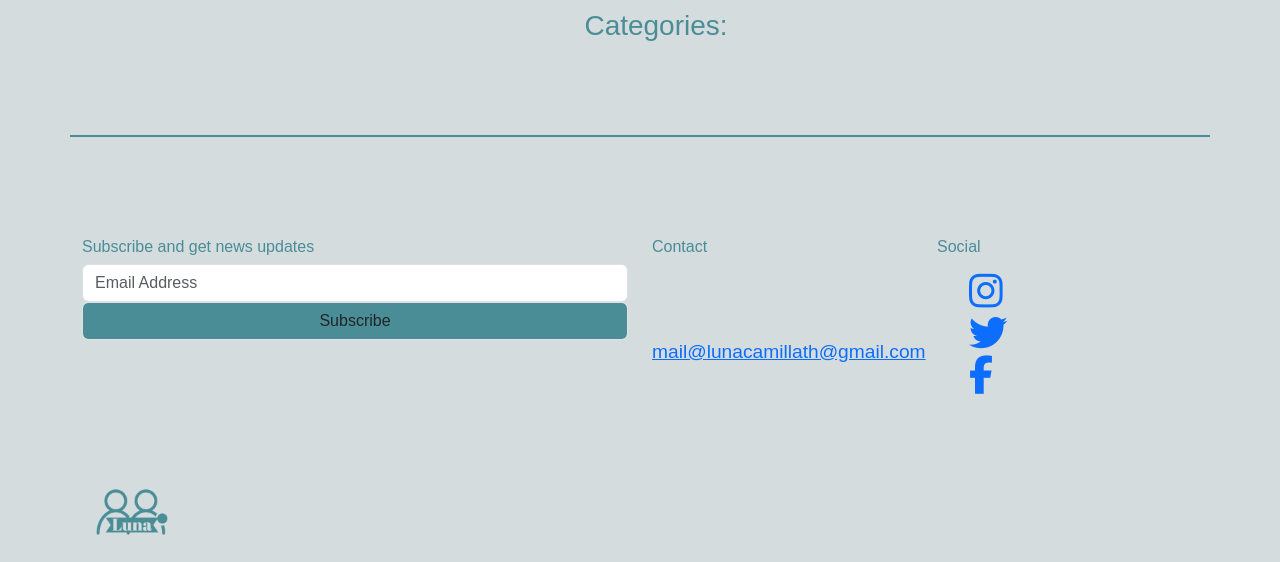
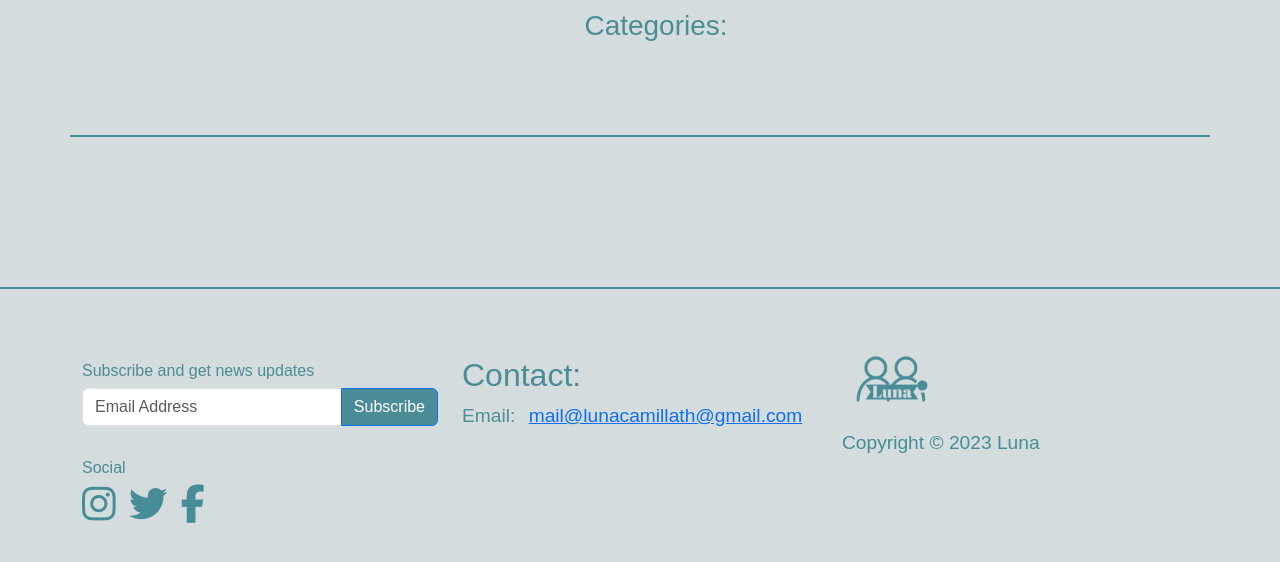
Before and after one commit to CamillaTH/portfolio-4, a Django app: page / in a window 1280 px wide. Shown: the part 668-1230 px from the top of the page. After the commit the page ends 1191 px from the top, so only its background shows below. Run offline with Django 3.2, Linux system fonts and the light colour scheme; data comes from the database, SQL or seed files in the repository; some libraries are stand-ins or nearby versions; some web fonts are replaced.

Commit message:
re-aranged html and style for footer

```diff
--- a/static/css/style.css
+++ b/static/css/style.css
@@ -74,7 +74,17 @@ ul {
   Footer
 -----------------------------------------*/
 .site-footer {
-  margin-top: 100px;
+  margin-top: 150px;
+  border-top: 2px solid #4B8D97;
+}
+.footer-container {
+  margin-top:40px;
+}
+.social-icon a i {
+  color: #478d97;
+}
+.copy-right {
+  color:#478d97;
 }
 
 
--- a/templates/base.html
+++ b/templates/base.html
@@ -99,65 +99,40 @@
     </main>
 
     <footer class="site-footer">
-        <div class="container">
-            <div class="row">
-                <div class="col-lg-6 col-12 mb-5 mb-lg-0">
+        <div class="container footer-container">
+            <div class="row align-items-center">
+                <div class="col-lg-4 col-12 mb-4 mb-lg-0">
                     <div class="subscribe-form-wrap">
                         <h6>Subscribe and get news updates</h6>
-
                         <form class="subscribe-form" action="#" method="post" role="form">
-                            <input type="email" name="subscribe-email" id="subscribe-email" pattern="[^ @]*@[^ @]*"
-                                class="form-control" placeholder="Email Address" required="">
-
-                            <div class="col-lg-12 col-12">
-                                <button type="submit" class="form-control" id="submit">Subscribe</button>
+                            <div class="input-group">
+                                <input type="email" name="subscribe-email" id="subscribe-email" pattern="[^@]*@[^@]*" class="form-control" placeholder="Email Address" required="">
+                                <button type="submit" class="btn btn-primary">Subscribe</button>
                             </div>
                         </form>
                     </div>
                 </div>
 
-                <div class="col-lg-3 col-md-6 col-12 mb-4 mb-md-0 mb-lg-0">
-                    <h6 class="mb-3">Contact</h6>
-
-                    <p class="mb-2"><strong class="d-inline me-2">Phone:</strong> 0000000000</p>
-
-                    <p>
+                <div class="col-lg-4 col-12 mb-4 mb-lg-0">
+                    <h2>Contact:</h2>
                         <strong class="d-inline me-2">Email:</strong>
-                        <a href="#">mail@lunacamillath@gmail.com</a>
-                    </p>
+                        <a href="mailto:mail@lunacamillath@gmail.com">mail@lunacamillath@gmail.com</a>
                 </div>
 
-                <div class="col-lg-3 col-md-6 col-12">
-                    <h6 class="mb-3">Social</h6>
-
-                    <ul class="social-icon">
-                        <li>
-                            <a href="https://instagram.com" target="_blank" aria-label="see updated on instagram" rel="noopener"> <i
-                                    class="fa-brands fa-instagram fa-2x"></i></a>
-                        </li>
-                        <li>
-                            <a href="https://twitter.com" target="_blank" aria-label="see updated on twitter" rel="noopener"> <i
-                                    class="fa-brands fa-twitter fa-2x"></i></a>
-                        </li>
-                        <li>
-                            <a href="https://facebook.com" target="_blank" aria-label="see updated on facebook" rel="noopener"> <i
-                                    class="fa-brands fa-facebook-f fa-2x"></i></a>
-                        </li>
+                <div class="col-lg-4 col-12 order-lg-3 order-2">
+                    <h6>Social</h6>
+                    <ul class="social-icon list-inline mb-0">
+                        <li class="list-inline-item"><a href="https://instagram.com" target="_blank" aria-label="See updates on Instagram" rel="noopener"><i class="fab fa-instagram fa-2x"></i></a></li>
+                        <li class="list-inline-item"><a href="https://twitter.com" target="_blank" aria-label="See updates on Twitter" rel="noopener"><i class="fab fa-twitter fa-2x"></i></a></li>
+                        <li class="list-inline-item"><a href="https://facebook.com" target="_blank" aria-label="See updates on Facebook" rel="noopener"><i class="fab fa-facebook-f fa-2x"></i></a></li>
                     </ul>
                 </div>
-            </div>
-        </div>
-       <div class="container pt-5">
-            <div class="row">
 
-                <div class="col-lg-2 col-md-3 col-12">
+                <div class="col-lg-4 col-12 order-lg-2 order-3">
                     <a class="navbar-brand" href="/">
-                        <img src="{% static '/images/luna-logo_transparent.png' %}" class="logo-image img-fluid" alt="footer luna logo">
+                        <img src="{% static '/images/luna-logo_transparent.png' %}" class="logo-image img-fluid" alt="Footer Luna Logo">
                     </a>
-                </div>
-                <div class="col-lg-3 col-12">
-                    <p class="mb-0">Copyright © 2023 Luna
-                    </p>
+                    <p class="mb-0 copy-right">Copyright © 2023 Luna</p>
                 </div>
             </div>
         </div>
```
